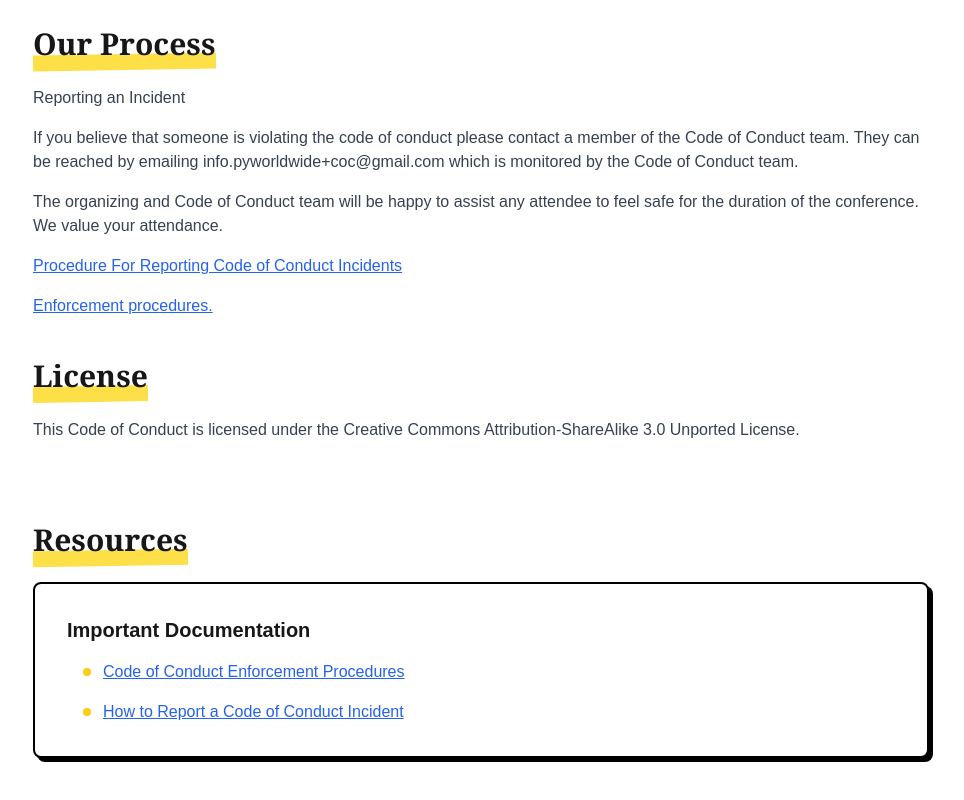
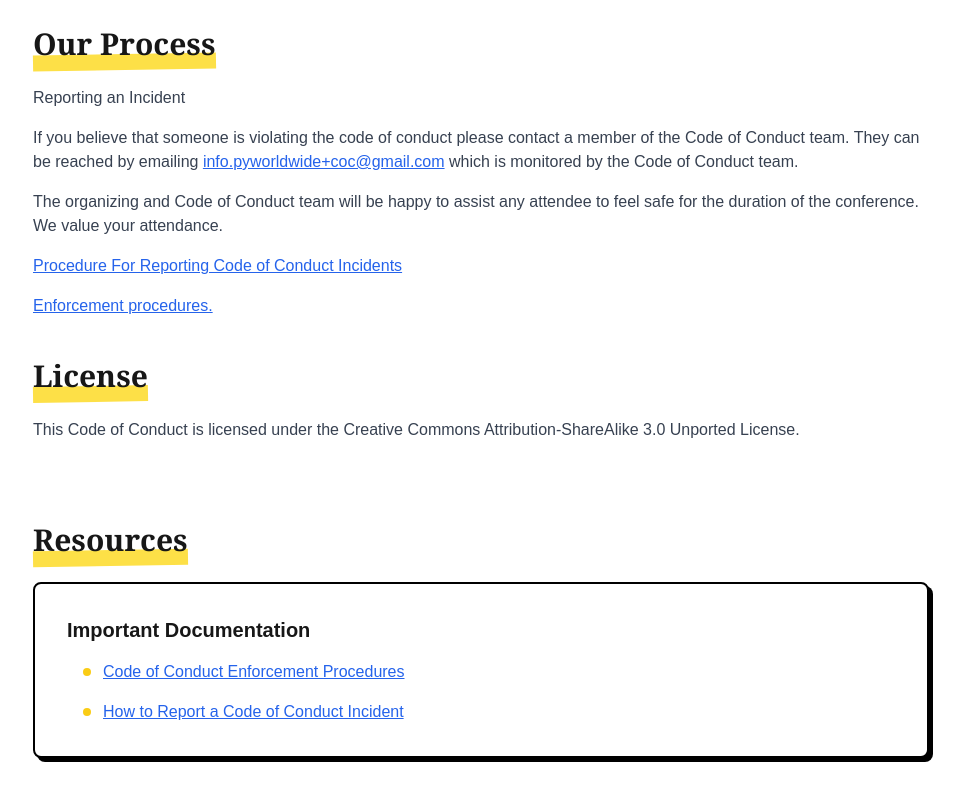
Before and after one commit to pyworldwide/pyworldwide.org, a Next.js app: page /coc in a window 1280 px wide. Shown: the part 3458-4258 px from the top of the page, without its empty margins (159-1123 px from the left). Built offline with nearby package versions, Linux system fonts and the light colour scheme.

Commit message:
fix: updated mail.

```diff
--- a/src/app/coc/page.tsx
+++ b/src/app/coc/page.tsx
@@ -27,8 +27,8 @@ export default function CodeOfConduct() {
       );
     } else if (section.title === "Our Process") {
       return section.content.map((paragraph: string, index: number) => {
-        if (paragraph.includes("conference_conduct@pyladies.com")) {
-          const parts = paragraph.split("conference_conduct@pyladies.com");
+        if (paragraph.includes("info.pyworldwide+coc@gmail.com")) {
+          const parts = paragraph.split("info.pyworldwide+coc@gmail.com");
           const textBeforeEmail = parts[0];
           const textAfterOriginalEmail = parts[1] ? parts[1].substring(parts[1].indexOf(" which is monitored")) : " which is monitored by the Code of Conduct team.";
 
```
